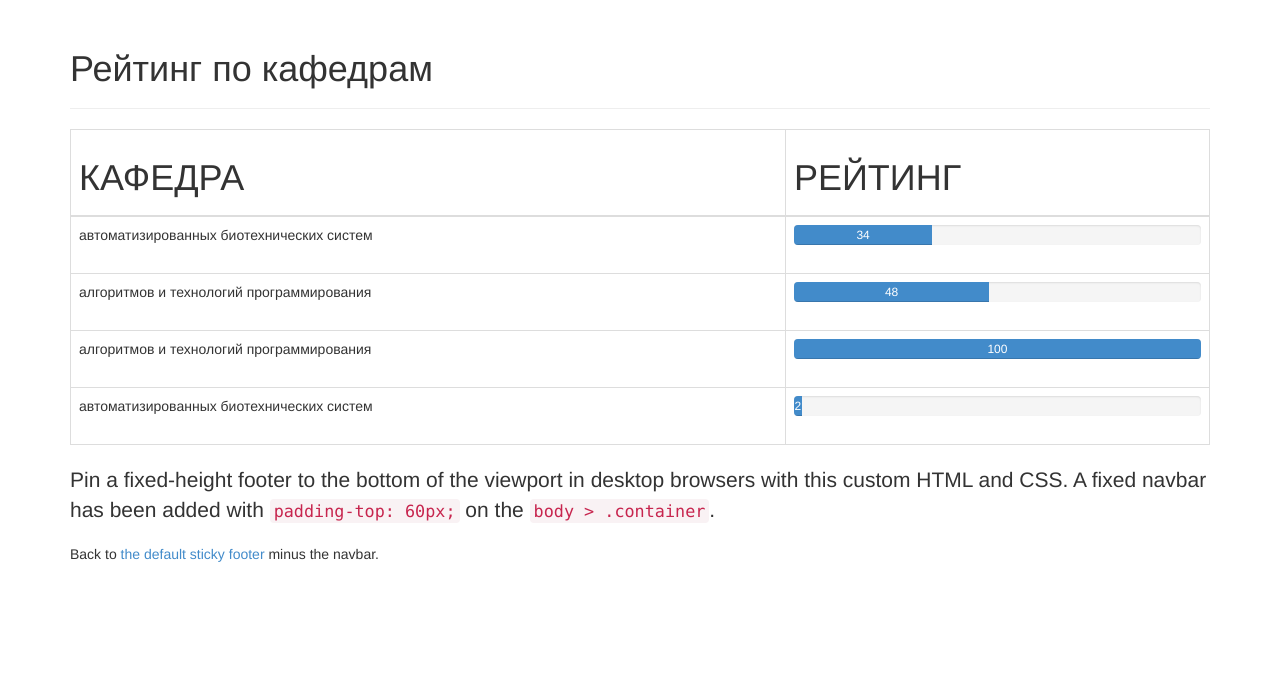
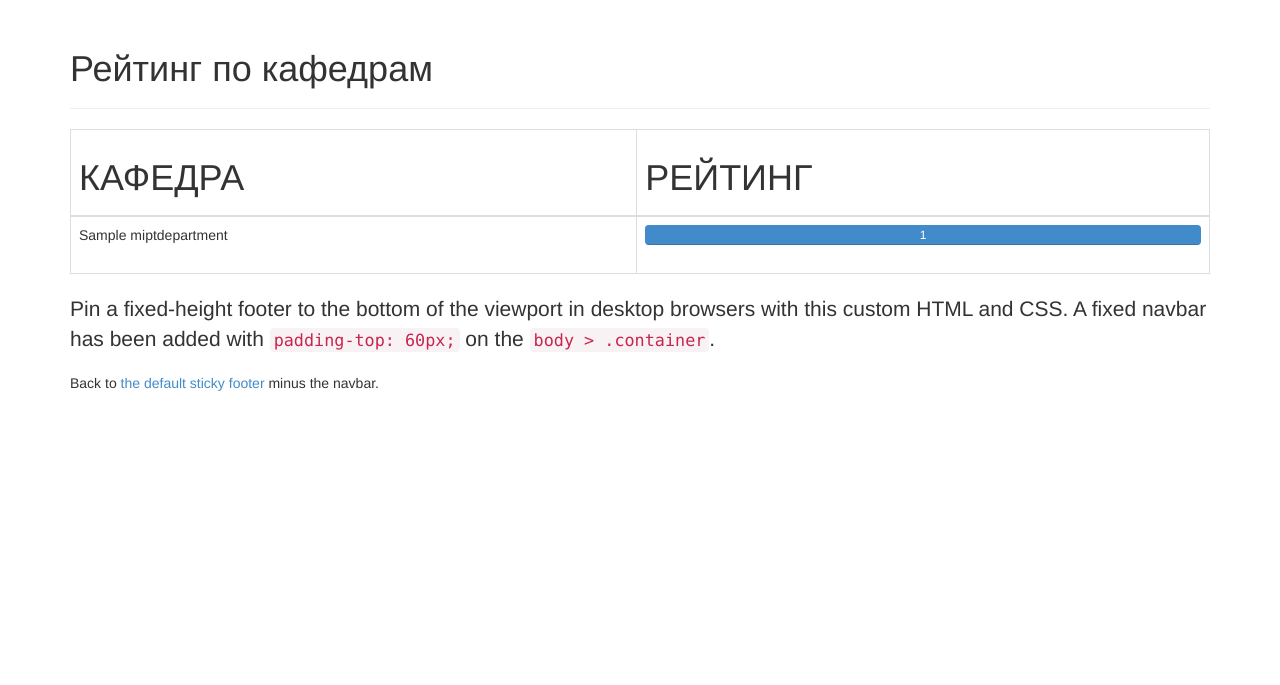
Before and after one commit to Hunternif/MiptPubIndex, a Django app: a page that uses miptpubindex/mpicore/templates/index.html in a window 1280 px wide. Shown: the part 51-736 px from the top of the page. Run offline with Django 3.2, Linux system fonts and the light colour scheme; tables that the repository leaves empty hold one stand-in row (values such as "Sample post"); some libraries are stand-ins or nearby versions.

Commit message:
Displaying actual department data on the page

```diff
--- a/miptpubindex/mpicore/templates/index.html
+++ b/miptpubindex/mpicore/templates/index.html
@@ -91,8 +91,8 @@
               <td>{{data.name}}</td>
                 <td>
                   <div class="progress">
-                    <div class="progress-bar" role="progressbar" aria-valuenow="60" aria-valuemin="0" aria-valuemax="100" style="width: {{data.rait}}%;">
-                    {{data.rait}}
+                    <div class="progress-bar" role="progressbar" aria-valuenow="60" aria-valuemin="0" aria-valuemax="100" style="width: {{data.percent}}%;">
+                    {{data.rank}}
                     </div>
                   </div>
                 </td>
--- a/miptpubindex/mpicore/views.py
+++ b/miptpubindex/mpicore/views.py
@@ -1,16 +1,27 @@
-# -*- coding: utf-8 -*-
 from django.shortcuts import render
 from django.http import HttpResponse
 from django import template
+from mpicore.models import MiptDepartment
 #from django.shortcuts import render_to_response
-# Create your views here.
 
 def tab(request):
-    return render(request, 'index.html', {"x":"12", "y":"30"})
+  return render(request, 'index.html', {"x":"12", "y":"30"})
 
 def rows(request):
-    return render(request, 'index.html', {"rows":[[{"name":"автоматизированных биотехнических систем", "rait":"34"}],
-    											  [{"name":"алгоритмов и технологий программирования", "rait":"48"}],
-    										      [{"name":"алгоритмов и технологий программирования", "rait":"100"}],
-    										      [{"name":"автоматизированных биотехнических систем", "rait":"2"}],
-    										      ]})
+  data_rows = []
+  max_rank = 0
+  for dep in MiptDepartment.objects.all():
+    dep_name = ''
+    if len(dep.name_ru) == 0:
+      dep_name = dep.name_en
+    else:
+      dep_name = dep.name_ru
+    data_rows.append([{"name": dep_name, "rank": dep.mipt_index}])
+    if dep.mipt_index > max_rank:
+      max_rank = dep.mipt_index
+  # Update percentages:
+  if max_rank > 0:
+    for data_row in data_rows:
+      data_row[0]['percent'] = data_row[0]['rank'] / max_rank * 100
+
+  return render(request, 'index.html', {"rows": data_rows, "max_rank": max_rank})
```
Also changed, not shown: miptpubindex/mpicore/migrations/0002_auto_20141005_0330.py (added).
